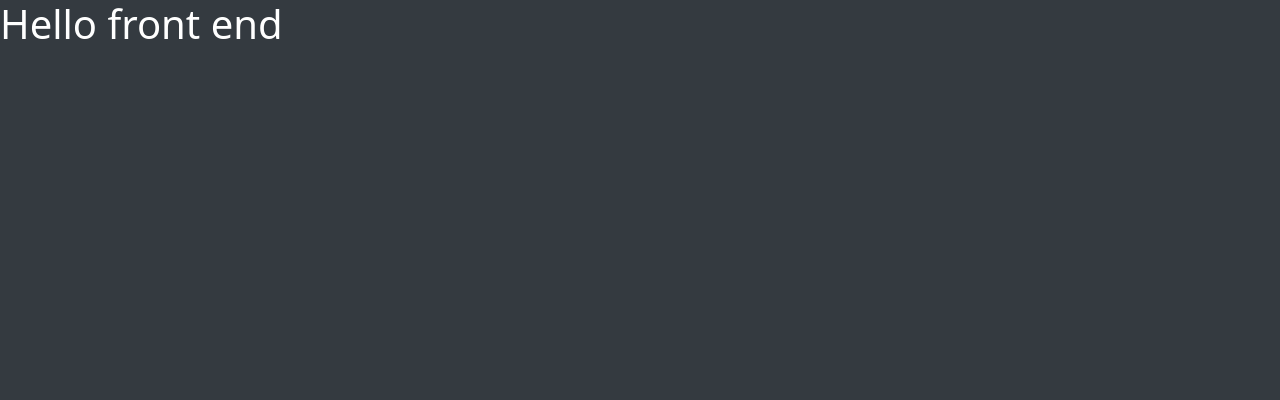
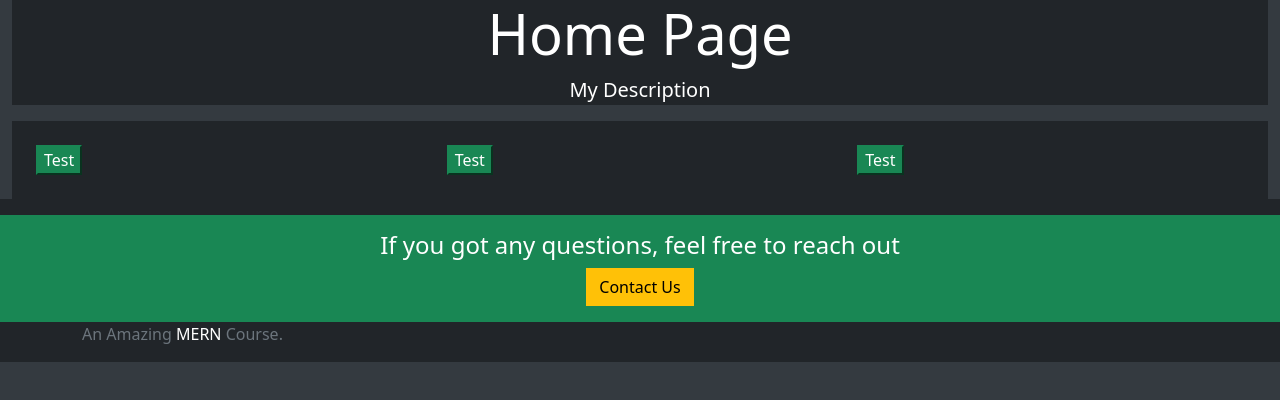
Before and after one commit to mouli3029/Mern_Ecommerce, a React (Create React App) app in the folder projfrontend/: page / in a window 1280 px wide. Shown: the top 400 px of the page. Built offline with nearby package versions, Linux system fonts and the light colour scheme.

Commit message:
React Composition (children)

```diff
--- a/projfrontend/src/core/Base.js
+++ b/projfrontend/src/core/Base.js
@@ -0,0 +1,35 @@
+import React from 'react'
+
+const Base = ({ title="My Title",
+                description = "My Description",
+                className = "bg-dark text-white p-4",
+                children
+}) => {
+    return (
+        <div>
+          <div className="container-fluid">
+              <div className="jumbotron bg-dark text-white text-center">
+                  <h2 className="display-4">{title}</h2>
+                  <p className="lead">{description}</p>
+              </div>
+             <div className={className}>
+                 {children}
+             </div>
+          </div>
+          <footer className="footer bg-dark mt-auto py-3">
+              <div className="container-fluid bg-success text-white text-center py-3">
+                  <h4>If you got any questions, feel free to reach out</h4>
+                  <button className="btn btn-warning btn-long">Contact Us</button>
+              </div>
+              <div className="container">
+                  <span className ="text-muted">
+                      An Amazing <span className="text-white">MERN</span> Course.
+                  </span>
+
+              </div>
+          </footer>
+        </div>
+    )
+}
+
+export default Base
--- a/projfrontend/src/core/Home.js
+++ b/projfrontend/src/core/Home.js
@@ -1,14 +1,27 @@
 import React from 'react';
 import '../styles.css';
 import {API} from '../backend';
+import Base from './Base';
+
 
 
 function Home() {
     console.log("API is",API);
     return (
-        <div>
-            <h1 className="text-white">Hello front end</h1>
-        </div>
+        <Base title="Home Page">
+           <div className="row">
+               <div className="col-4">
+                   <button className='btn-success'>Test</button>
+               </div>
+               <div className="col-4">
+                   <button className='btn-success'>Test</button>
+               </div>
+               <div className="col-4">
+                   <button className='btn-success'>Test</button>
+               </div>
+           </div>
+        </Base>
+
     )
 }
 
```
Also changed, not shown: 1 other file (tests, documents, lock files or other folders).
